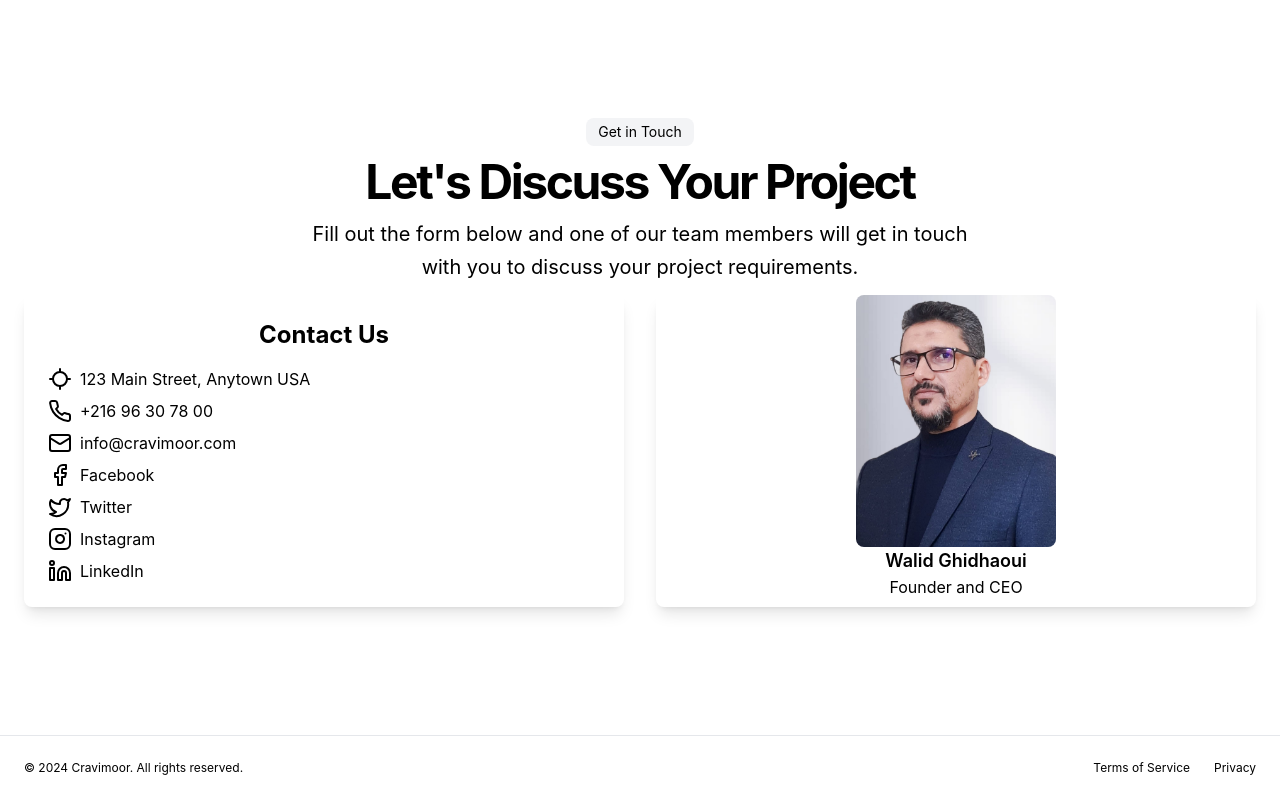
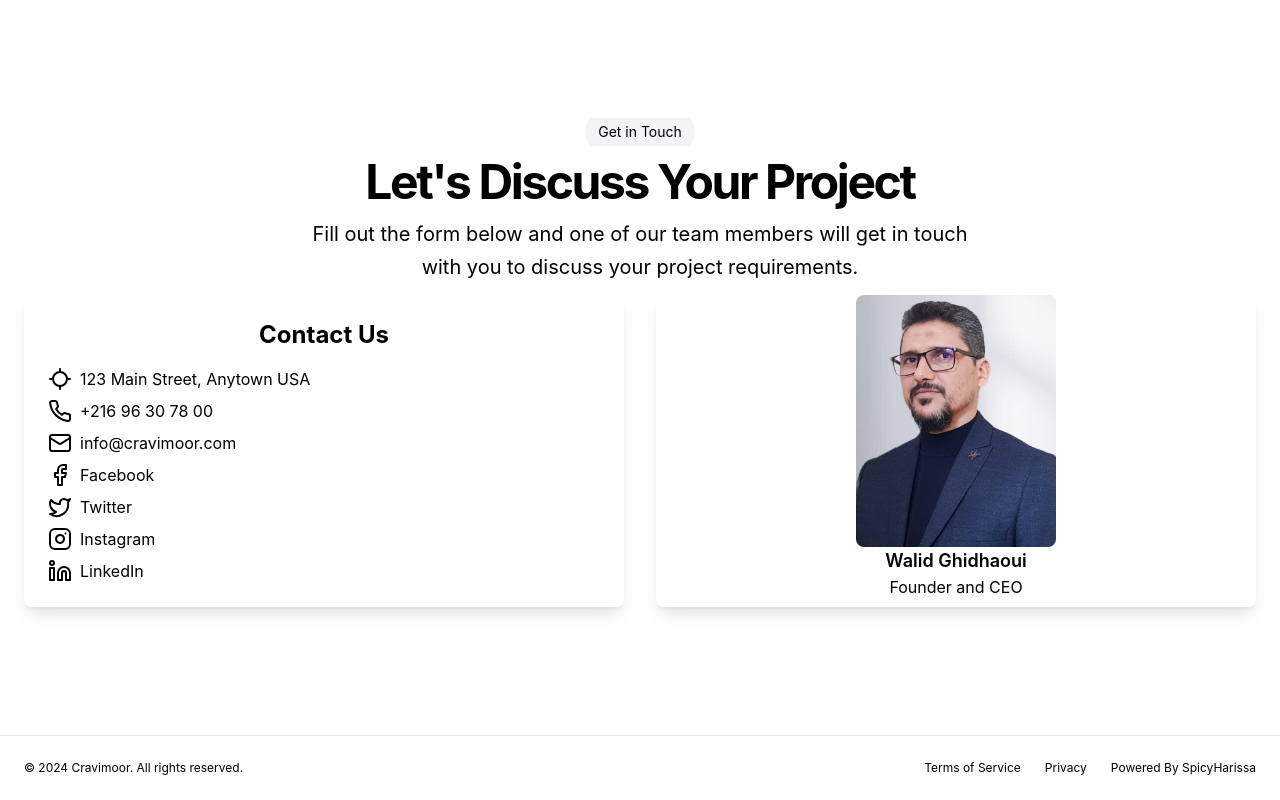
Before and after one commit to marwen2025/Cravimoor, a React (Create React App) app: page / in a window 1280 px wide. Shown: the part 4658-5458 px from the top of the page. Built offline with nearby package versions, Linux system fonts and the light colour scheme.

Commit message:
Update Footer.js

```diff
--- a/src/Components/Footer/Footer.js
+++ b/src/Components/Footer/Footer.js
@@ -11,6 +11,9 @@ const Footer = () => {
           <a href="#" className="text-xs hover:underline underline-offset-4" prefetch={false}>
             Privacy
           </a>
+          <a href="https://spicyharissa.com/" target='_blank' className="text-xs hover:underline underline-offset-4" prefetch={false}>
+            Powered By SpicyHarissa
+          </a>
         </nav>
       </footer>
   )
```
